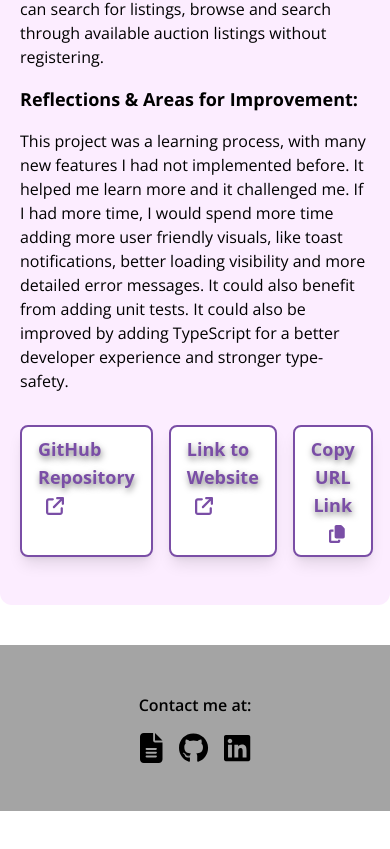
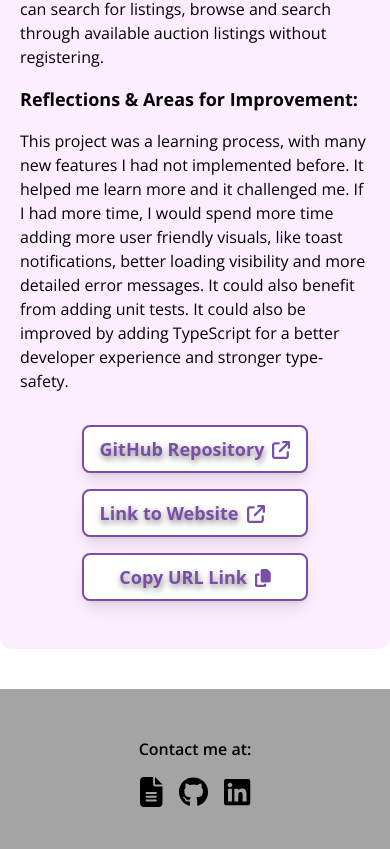
Before and after one commit to TheRegzi/portfolio-2, a React (Vite) app: page /article/1 in a window 390 px wide. Shown: the part 1055-1904 px from the top of the page. Before the commit the page ends 1866 px from the top, so only its background shows below. Built offline with nearby package versions, Linux system fonts and the light colour scheme.

Commit message:
feat: updated styling

```diff
--- a/src/pages/Article.tsx
+++ b/src/pages/Article.tsx
@@ -46,7 +46,7 @@
         <p className="font-openSans text-md mb-8">
           {project.reflectionsAndImprovements}
         </p>
-        <div className="flex flex-row gap-4 justify-center mx-auto mb-8">
+        <div className="flex flex-col lg:flex-row gap-4 justify-center mx-auto mb-8">
           <a
             href={project.repositoryLink}
             target="_blank"
```
